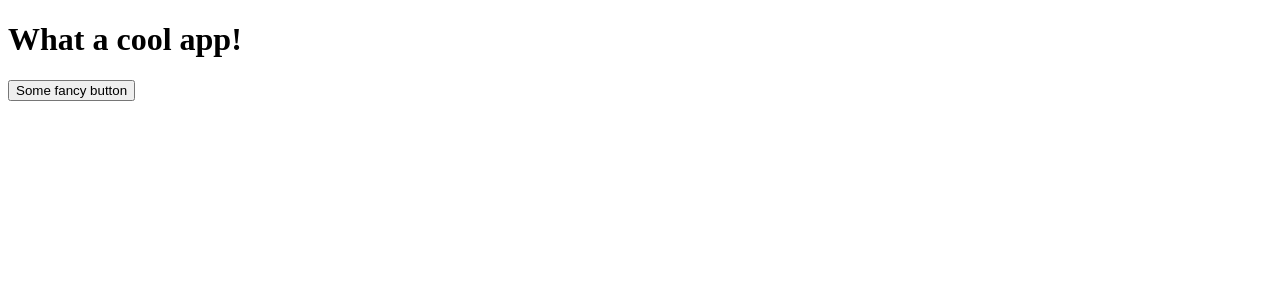
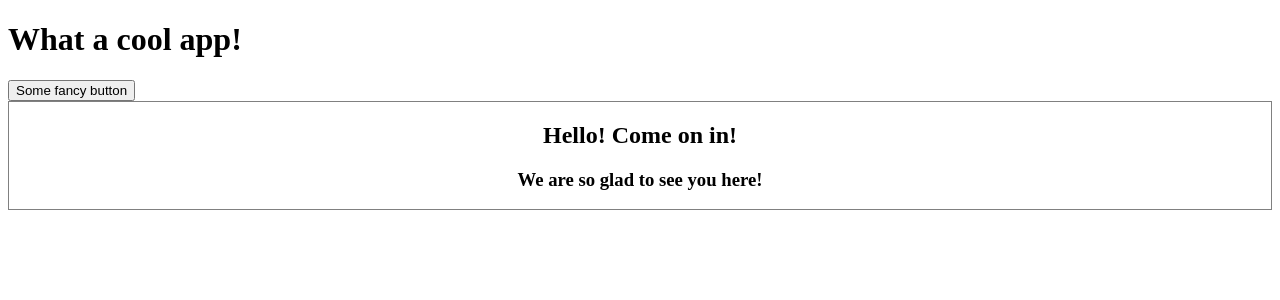
Before and after one commit to Yurimcalex/react-sandbox, a React (Vite) app: page / in a window 1280 px wide. Shown: the top 300 px of the page. Built offline with nearby package versions, Linux system fonts and the light colour scheme.

Commit message:
Create CommonGreeting component

```diff
--- /dev/null
+++ b/src/qs/CommonGreeting.jsx
@@ -0,0 +1,8 @@
+export default function CommonGreeting() {
+	return (
+		<div className="common-greeting">
+			<h2>Hello! Come on in!</h2>
+			<h3>We are so glad to see you here!</h3>
+		</div>
+	);
+}
--- /dev/null
+++ b/src/qs/QS.css
@@ -0,0 +1,4 @@
+.common-greeting {
+	border: 1px solid gray;
+	text-align: center;
+}
--- a/src/qs/QS.jsx
+++ b/src/qs/QS.jsx
@@ -1,10 +1,13 @@
+import './QS.css';
 import MyButton from './MyButton.jsx';
+import CommonGreeting from './CommonGreeting.jsx';
 
 export default function QS() {
 	return (
 		<div>
 			<h1>What a cool app!</h1>
 			<MyButton />
+			<CommonGreeting />
 		</div>
 	);
 }
```
